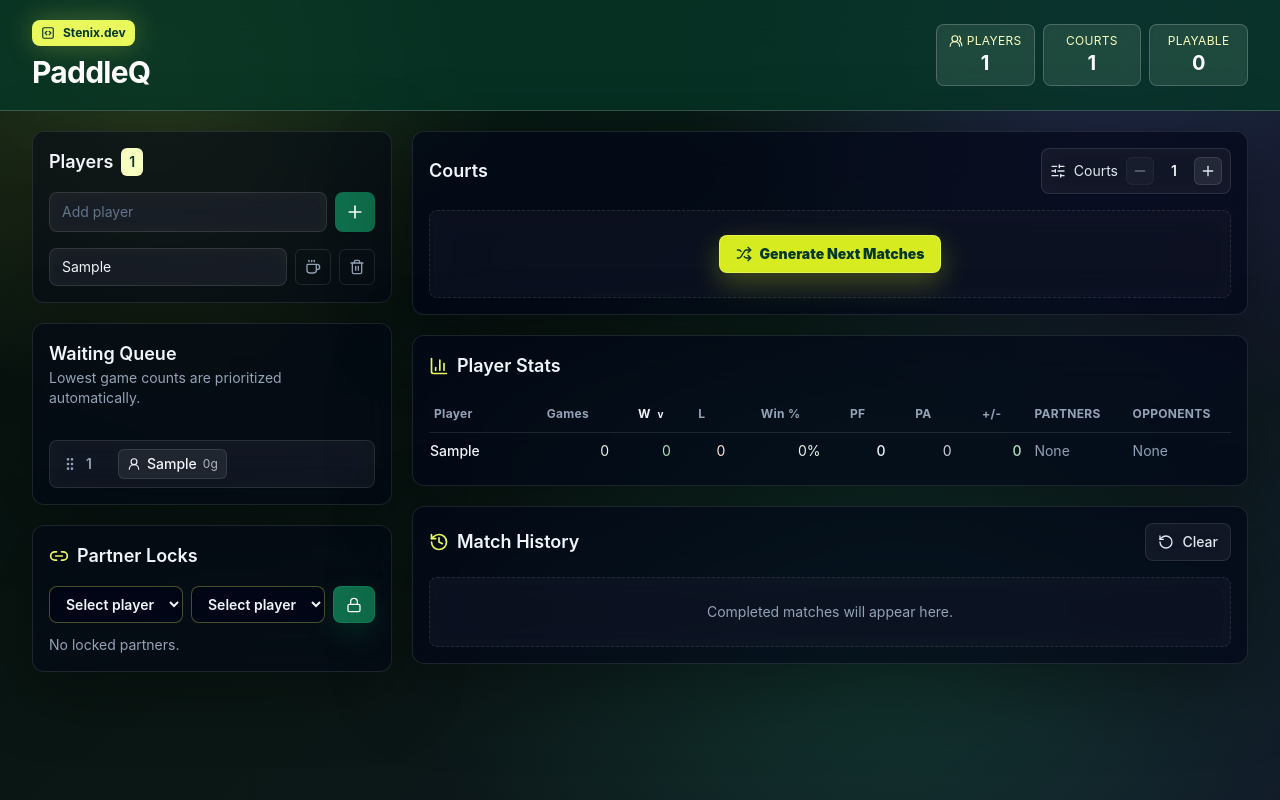
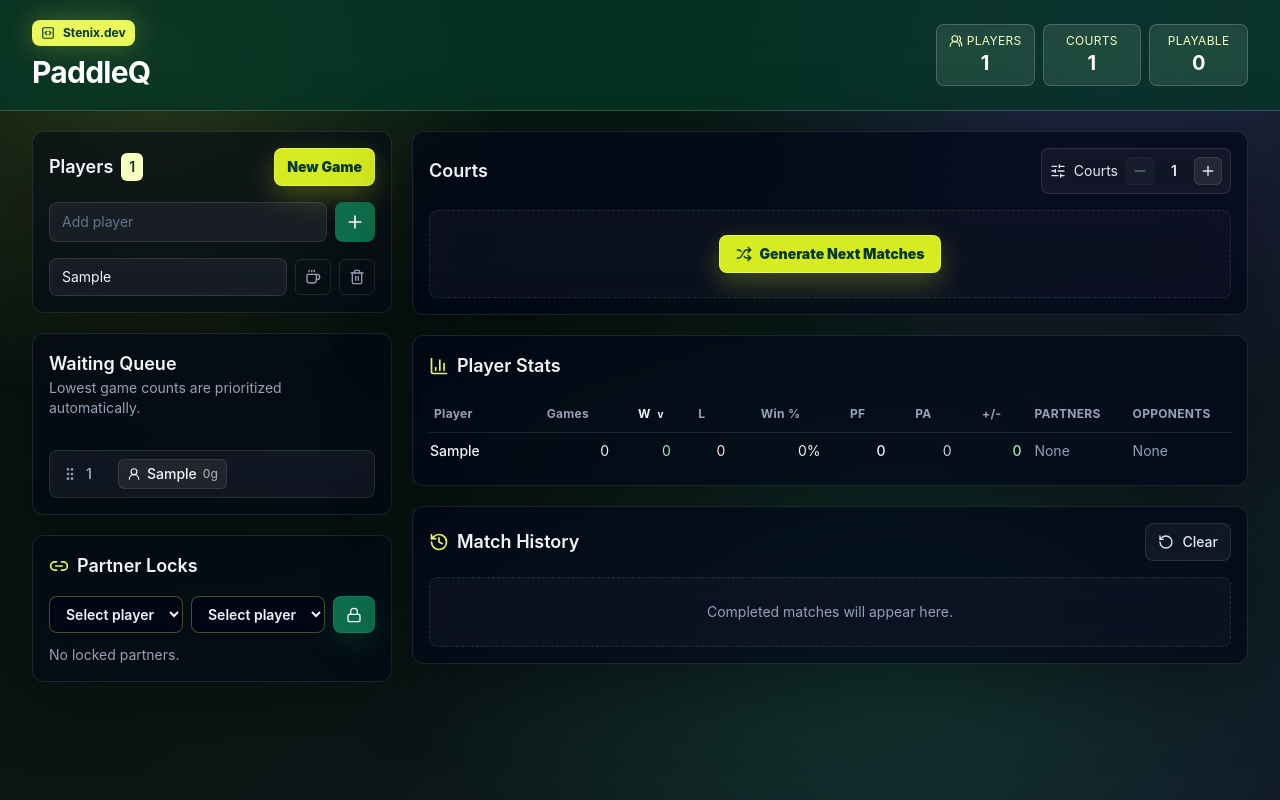
Before and after one commit to StenixDev/PaddleQ, a React (Vite) app: page / in a window 1280 px wide. Both pictures are taken after typing "Sample" into the empty fields and a click on the button 355 px from the left and 212 px from the top of the page. Built offline with nearby package versions, Linux system fonts and the light colour scheme.

Commit message:
[PaddleQ] - Add new game button

```diff
--- a/src/components/PlayerManager.jsx
+++ b/src/components/PlayerManager.jsx
@@ -26,6 +26,20 @@ export default function PlayerManager() {
         </div>
 
         {/* Collapse button only on mobile/tablet */}
+
+        {state.players.length > 0 && (
+          <button
+            onClick={() => {
+              if (window.confirm('Are you sure you want to proceed?')) {
+                dispatch({ type: 'deleteAllData' });
+              }
+            }}
+            className='primary-action px-3'
+          >
+            New Game
+          </button>
+        )}
+
         <button
           type='button'
           onClick={() => setIsCollapsed(!isCollapsed)}
```
